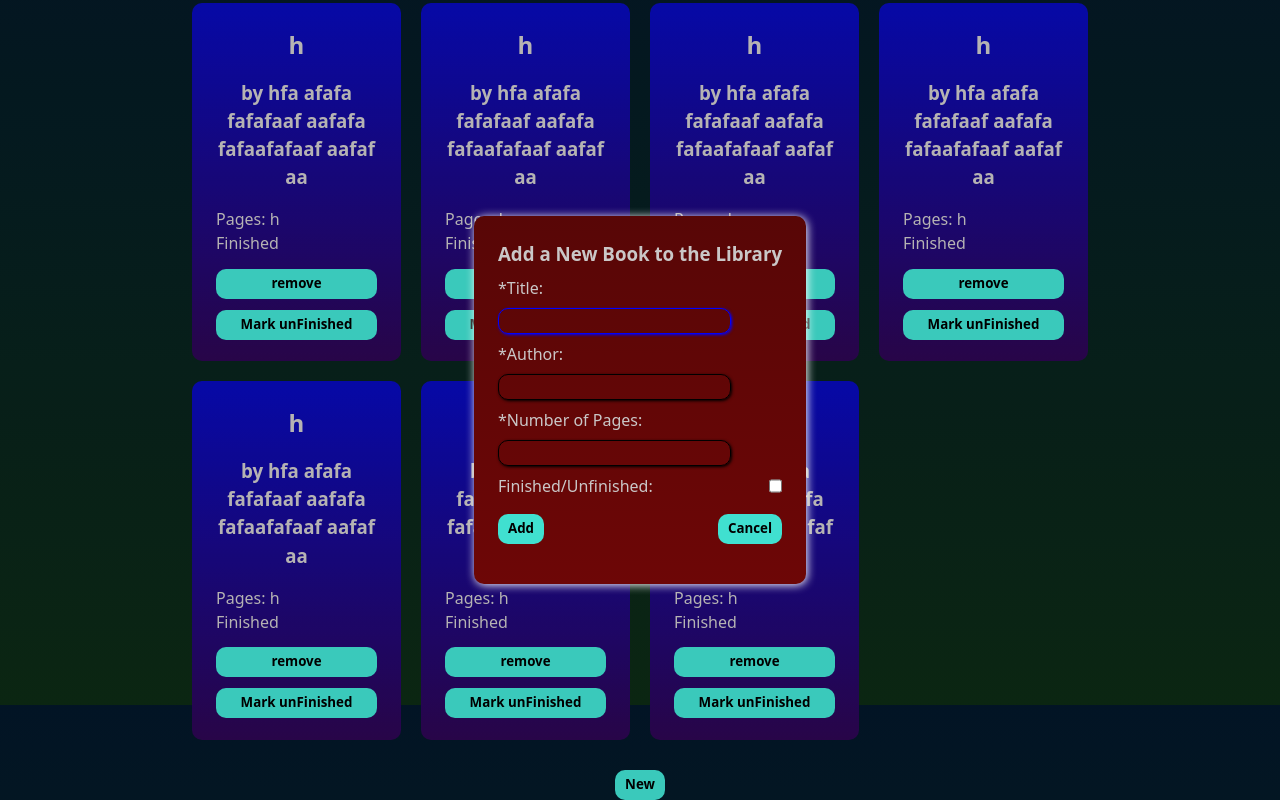
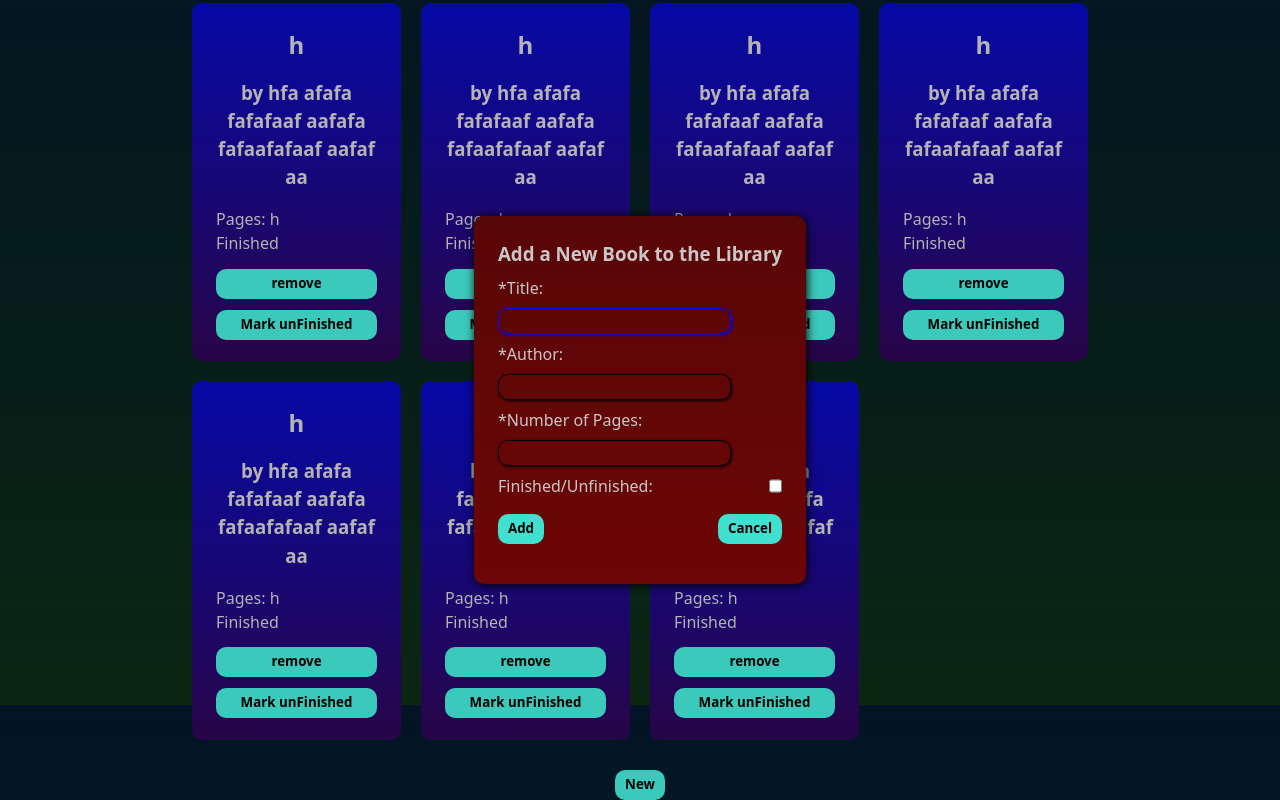
Before and after one commit to OfriAmir/odin-Library, a plain HTML site: page index.html in a window 1280 px wide. Both pictures are taken after a click on the button "New". Shown: the part 145-945 px from the top of the page. Drawn offline with Linux system fonts and the light colour scheme.

Commit message:
Minor changes

```diff
--- a/script.js
+++ b/script.js
@@ -9,8 +9,13 @@ let domRefObj = {
     pagesInput : document.querySelector(".pages-input"),
     finishInput : document.querySelector(".finish-input"),
     body : document.querySelector("body"),
+    //properties that will be set later appear here for readability purposes, with null value.
+    removeBtns: null,
+    finishBtns: null,
+    booksContainer: null,
+    newBtn: null,
 }
-
+console.log(domRefObj.body)
 function addElementToDOM(refName,elementType,className,parentRef) {
     domRefObj[refName] = document.createElement(elementType);
     if (className) domRefObj[refName].classList.toggle(className);
@@ -32,6 +37,7 @@ function Book(title, author, numberOfPages, readAlready){
     this.numberOfPages = numberOfPages;
     this.readAlready = readAlready;
     this.id = crypto.randomUUID();
+    this.ref = null
 }
 
 Book.prototype.removeBook = function() {
@@ -43,7 +49,6 @@ Book.prototype.removeBook = function() {
 Book.prototype.toggleReadAlready = function() {
     this.readAlready = false
     const readAlreadyLi = document.querySelector(`[data-id = "${this.id}"] .read-already`)
-    console.log(readAlreadyLi)
     if (readAlreadyLi.textContent == "Finished"){
         readAlreadyLi.textContent = "Not finished"
     } else {
--- a/style.css
+++ b/style.css
@@ -26,13 +26,11 @@ h1{
     margin: 50px 0;
 }
 .books-container{
-    margin: 16px;
     display: grid;
     grid-template-columns: repeat(auto-fill, minmax(200px, 1fr)) ;
     margin: 0 auto;
     width: 70%;
     gap: 20px;
-    align-content: flex-start;
 }
 
 .book-card{
@@ -52,16 +50,13 @@ h1{
     list-style-type: none;
 }
 
-p{
-    overflow:hidden;
-}
 
 .form-dialog {
     margin: auto auto;
     padding: 24px;
     background-image: linear-gradient(rgb(88, 6, 6), rgb(109, 6, 6));
     border: none;
-    box-shadow: 1px 1px 10px rgb(255, 255, 255);
+    box-shadow: 1px 1px 10px rgb(0,0,0);
     border-radius: 10px;
 }
 
```
